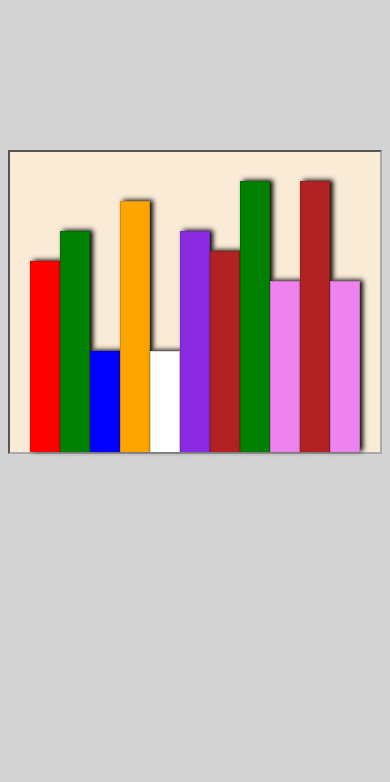
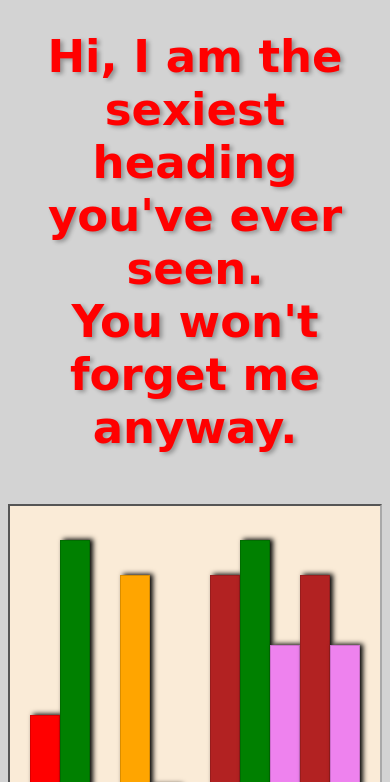
Before and after one commit to sofilime/my_first_repository, a plain HTML site: page tasks from Michal/flexbox-example1.html in a window 390 px wide. Shown: the top 782 px of the page. Drawn offline with Linux system fonts and the light colour scheme; a web font is replaced by a local one.

Commit message:
text, responsive height

```diff
--- a/tasks from Michal/flexbox-example1.html
+++ b/tasks from Michal/flexbox-example1.html
@@ -3,6 +3,7 @@
 <head>
     <meta charset="UTF-8">
     <title>Title</title>
+    <link href="https://fonts.googleapis.com/css?family=Fontdiner+Swanky" rel="stylesheet">
     <style>
         body {
             background: lightgrey;
@@ -14,14 +15,14 @@
             align-items: flex-end;
 
             max-width: 1000px;
-            height: 300px;
+            height: 700px;
 
             border-style: inset;
             border-color:darkgrey;
             border-spacing: inherit;
             border-width: 2px;
 
-            margin: 150px auto;
+            margin: 50px auto;
             padding: 0 20px;
 
             background: antiquewhite;
@@ -35,77 +36,111 @@
 
             box-shadow: 3px -1px 5px rgba(0,0,0,1);
 
+            position: relative;
+
         }
 
-        .flex-item:nth-child(1) {
-            background-color: red;
-            height: 190px;
+        .flex-item h2 {
+            transform: rotate(-90deg);
+            line-height: 16px;
+            position: absolute;
+            bottom: -21px;
+            transform-origin: left top 0;
+            width: 1000px;
+            font-style: italic;
+            font-size: 20px;
+            left: 11px;
         }
 
-        .flex-item:nth-child(2) {
-            background-color: green;
-            height: 220px;
+        h1 {
+            text-align: center;
+            color: red;
+            text-shadow: 3px 2px 4px rgba(0,0,0,0.3);
+            font-size: 45px;
+            font-family: 'Fontdiner Swanky', cursive;
         }
 
-        .flex-item:nth-child(3) {
-            background-color: blue;
-            height: 100px;
+
+        @media only screen and (min-width:500px ){
+            .flex-item h2{
+                /*bottom: -138px;*/
+                bottom: -37px;
+                width: 200%;
+                left: 5px;
+            }
         }
 
-        .flex-item:nth-child(4) {
-            background-color: orange;
-            height: 250px;
+
+        .bgc-red {
+            background-color: red;
+            height: 70%;
         }
 
-        .flex-item:nth-child(5) {
-            background-color: white;
-            height: 100px;
+        .bgc-green{
+            background-color: green;
+            height: 80%;
         }
 
-        .flex-item:nth-child(6) {
-            background-color: blueviolet;
-            height: 220px;
+        .bgc-blue {
+            background-color: blue;
+            height: 30%;
         }
 
-        .flex-item:nth-child(7) {
-            background-color: firebrick;
-            height: 200px;
+        .bgc-orange {
+            background-color: orange;
+            height: 90%;
         }
 
-        .flex-item:nth-child(8) {
-            background-color: green;
-            height: 270px;
+        .bgc-white {
+            background-color: white;
+            height: 60%;
         }
 
-        .flex-item:nth-child(9) {
-            background-color: violet;
-            height: 170px;
+        .bgc-blueviolet {
+            background-color: blueviolet;
+            height: 40%;
         }
 
-        .flex-item:nth-child(10) {
+        .bgc-firebrick {
             background-color: firebrick;
-            height: 270px;
+            height: 60%;
         }
 
-        .flex-item:nth-child(11) {
+        .bgc-green {
+            background-color: green;
+            height: 95%;
+        }
+
+        .bgc-violet {
             background-color: violet;
-            height: 170px;
+            height: 60%;
+        }
+
+        .bgc-firebrick {
+            background-color: firebrick;
+            height: 90%;
+        }
+
+        .bgc-violet {
+            background-color: violet;
+            height: 80%;
         }
     </style>
 </head>
 <body>
+<h1>Hi, I am the sexiest heading you've ever seen.<br>You won't forget me anyway.</h1>
 <div class="flexbox-container">
-    <div class="flex-item"></div>
-    <div class="flex-item"></div>
-    <div class="flex-item"></div>
-    <div class="flex-item"></div>
-    <div class="flex-item"></div>
-    <div class="flex-item"></div>
-    <div class="flex-item"></div>
-    <div class="flex-item"></div>
-    <div class="flex-item"></div>
-    <div class="flex-item"></div>
-    <div class="flex-item"></div>
+    <div class="flex-item bgc-red"><h2>I love this block</h2></div>
+    <div class="flex-item bgc-green"><h2>I love this block</h2></div>
+    <div class="flex-item bgc-blue"><h2>I love this block</h2></div>
+    <div class="flex-item bgc-orange"><h2>I love this block</h2></div>
+    <div class="flex-item bgc-white"><h2>I love this block</h2></div>
+    <div class="flex-item bgc-blueviolet"><h2>I love this block</h2></div>
+    <div class="flex-item bgc-firebrick"><h2>I love this block</h2></div>
+    <div class="flex-item bgc-green"><h2>I love this block</h2></div>
+    <div class="flex-item bgc-violet"><h2>I love this block</h2></div>
+    <div class="flex-item bgc-firebrick"><h2>I love this block</h2></div>
+    <div class="flex-item bgc-violet"><h2>I love this block</h2></div>
 </div>
 </body>
 </html>
```
